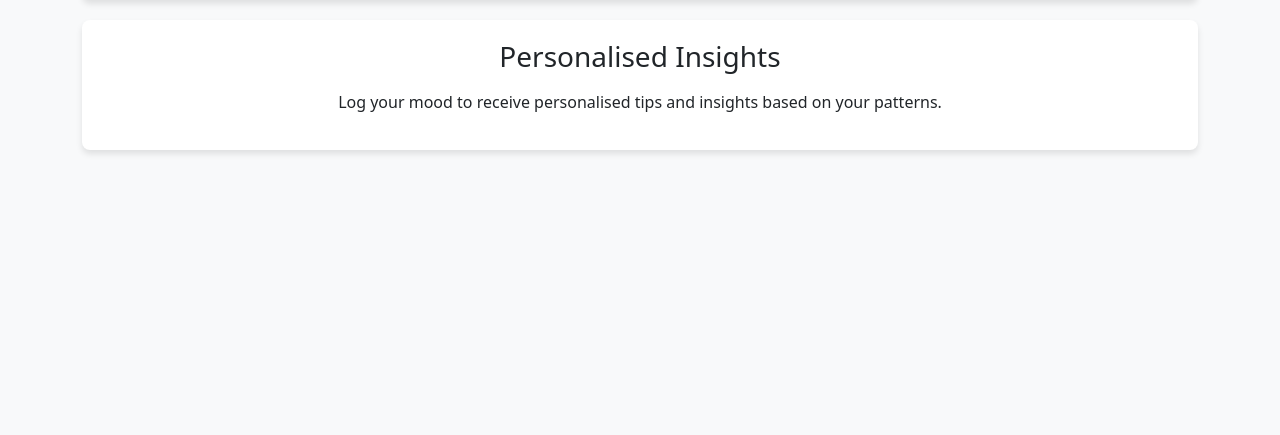
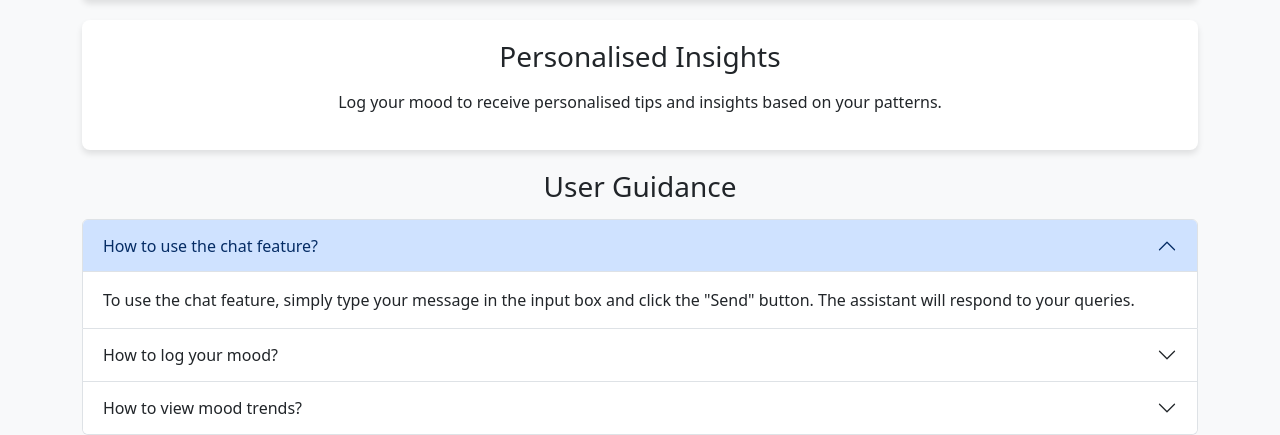
Before and after one commit to t0m0h1/FinalYearProject, a Flask app: page / in a window 1280 px wide. Shown: the part 1523-1958 px from the top of the page. Before the commit the page ends 1677 px from the top, so only its background shows below. Run offline with Flask 3, Linux system fonts and the light colour scheme.

Commit message:
add user guidance section with answers for improved user experience

```diff
--- a/templates/index.html
+++ b/templates/index.html
@@ -82,12 +82,53 @@
             <p id="insights" class="text-center">Log your mood to receive personalised tips and insights based on your patterns.</p>
         </div>
 
+        <!-- User Guidance Section -->
+        <div class="guidance-container">
+            <h3 class="text-center mb-3">User Guidance</h3>
+            <div class="accordion" id="guidanceAccordion">
+                <div class="accordion-item">
+                    <h2 class="accordion-header" id="headingOne">
+                        <button class="accordion-button" type="button" data-bs-toggle="collapse" data-bs-target="#collapseOne" aria-expanded="true" aria-controls="collapseOne">
+                            How to use the chat feature?
+                        </button>
+                    </h2>
+                    <div id="collapseOne" class="accordion-collapse collapse show" aria-labelledby="headingOne" data-bs-parent="#guidanceAccordion">
+                        <div class="accordion-body">
+                            To use the chat feature, simply type your message in the input box and click the "Send" button. The assistant will respond to your queries.
+                        </div>
+                    </div>
+                </div>
+                <div class="accordion-item">
+                    <h2 class="accordion-header" id="headingTwo">
+                        <button class="accordion-button collapsed" type="button" data-bs-toggle="collapse" data-bs-target="#collapseTwo" aria-expanded="false" aria-controls="collapseTwo">
+                            How to log your mood?
+                        </button>
+                    </h2>
+                    <div id="collapseTwo" class="accordion-collapse collapse" aria-labelledby="headingTwo" data-bs-parent="#guidanceAccordion">
+                        <div class="accordion-body">
+                            To log your mood, select your current mood from the dropdown menu and click the "Log Mood" button. Your mood will be recorded and displayed in the mood trends chart.
+                        </div>
+                    </div>
+                </div>
+                <div class="accordion-item">
+                    <h2 class="accordion-header" id="headingThree">
+                        <button class="accordion-button collapsed" type="button" data-bs-toggle="collapse" data-bs-target="#collapseThree" aria-expanded="false" aria-controls="collapseThree">
+                            How to view mood trends?
+                        </button>
+                    </h2>
+                    <div id="collapseThree" class="accordion-collapse collapse" aria-labelledby="headingThree" data-bs-parent="#guidanceAccordion">
+                        <div class="accordion-body">
+                            The mood trends chart displays your logged moods over time. You can view how your mood changes daily and gain insights into your emotional patterns.
+                        </div>
+                    </div>
+                </div>
+            </div>
+        </div>
+
         <!-- FAQs section -->
         <div class="FAQs-container">
-
+            <!-- FAQs will be populated here -->
         </div>
-
-
     </div>
 
 
```
